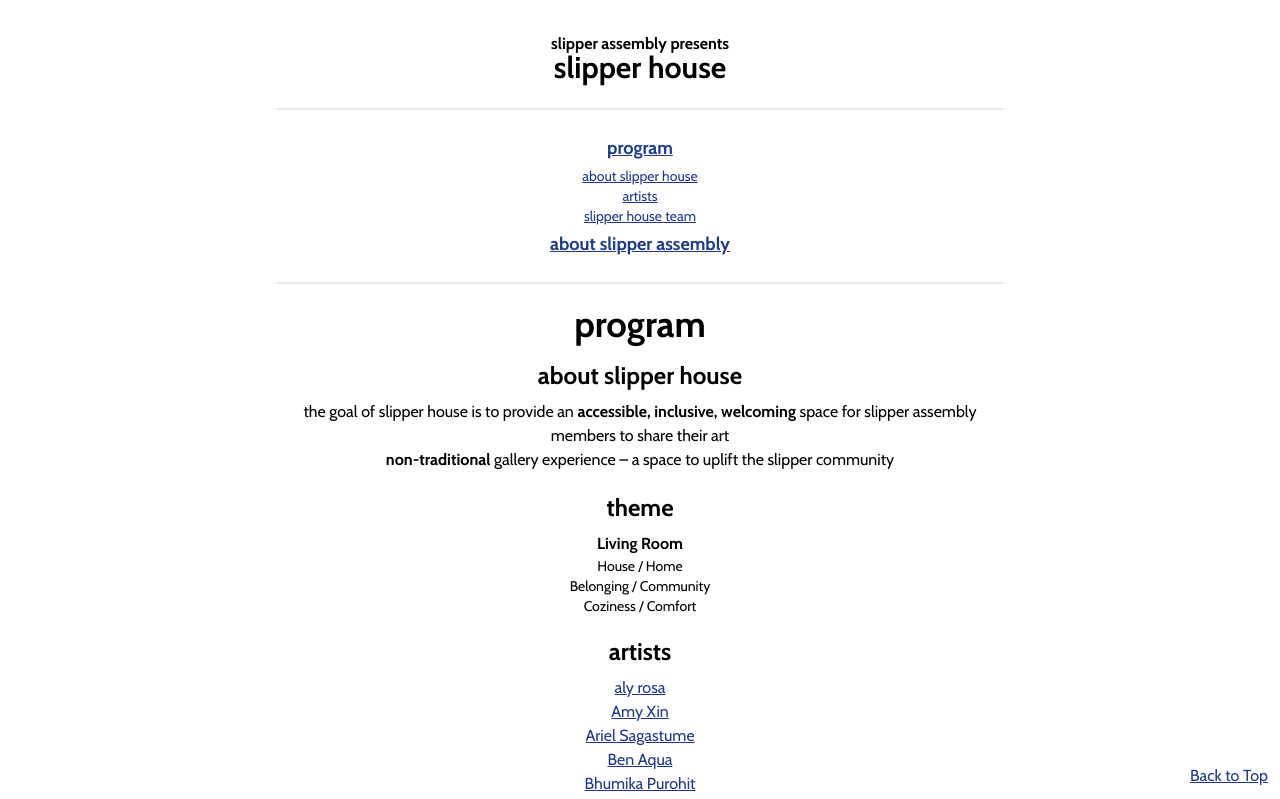
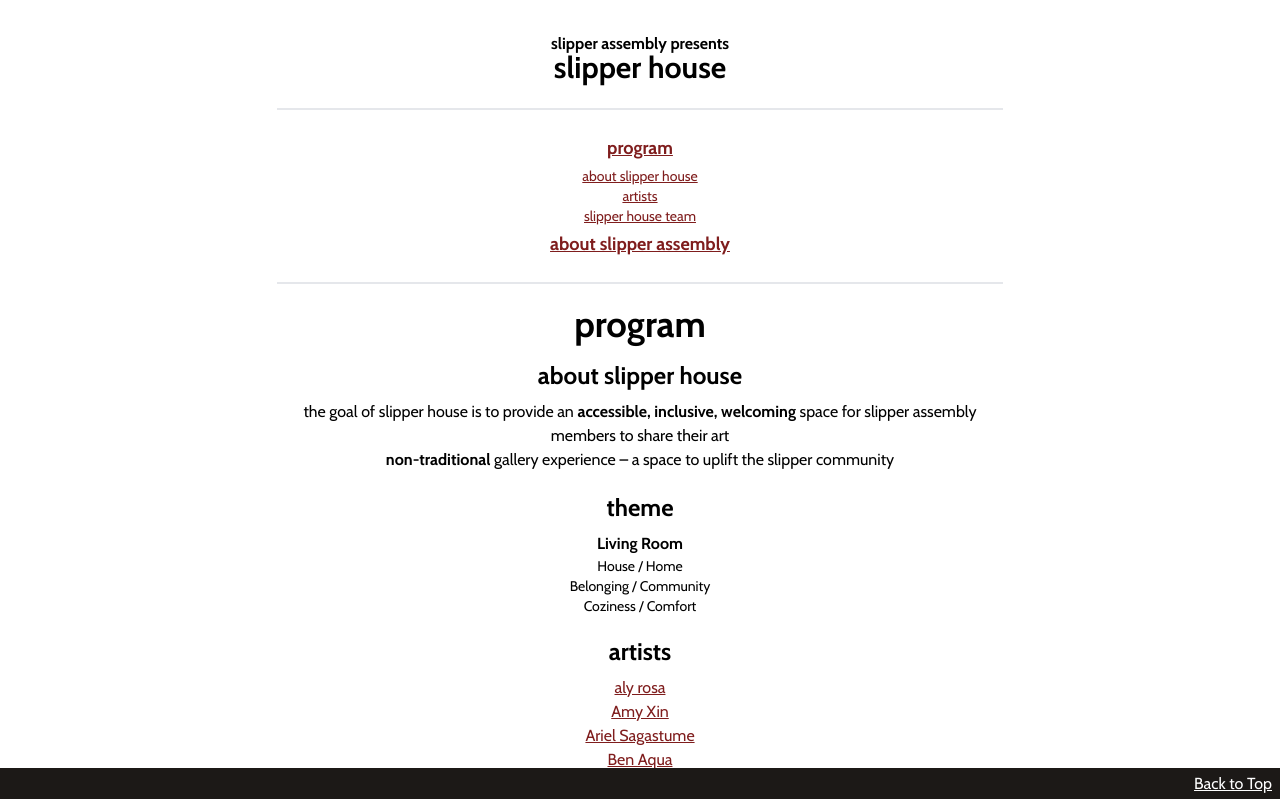
Before and after one commit to fernakr/slipper-house, a Next.js app: page /slipper-house/ in a window 1280 px wide. Shown: the top 799 px of the page. Built offline with nearby package versions, Linux system fonts and the light colour scheme.

Commit message:
color change' gp

```diff
--- a/app/globals.css
+++ b/app/globals.css
@@ -64,11 +64,11 @@ hr{
 }
 
 a{
-  @apply text-blue-900 underline;
+  @apply text-red-900 underline;
 }
 
 a:hover{
-  @apply text-blue-700;
+  @apply text-red-600 no-underline;
 }
 
 ul:not(.no-list){
--- a/app/page.js
+++ b/app/page.js
@@ -526,7 +526,7 @@ export default function Home() {
         </p>
       </div>
 
-        <a href="#top" className="fixed bottom-3 right-3">Back to Top</a>
+        <a href="#top" className="fixed bottom-0 left-0 p-1 px-2 w-full text-right bg-stone-900 text-white">Back to Top</a>
     </main>
   );
 }
```
